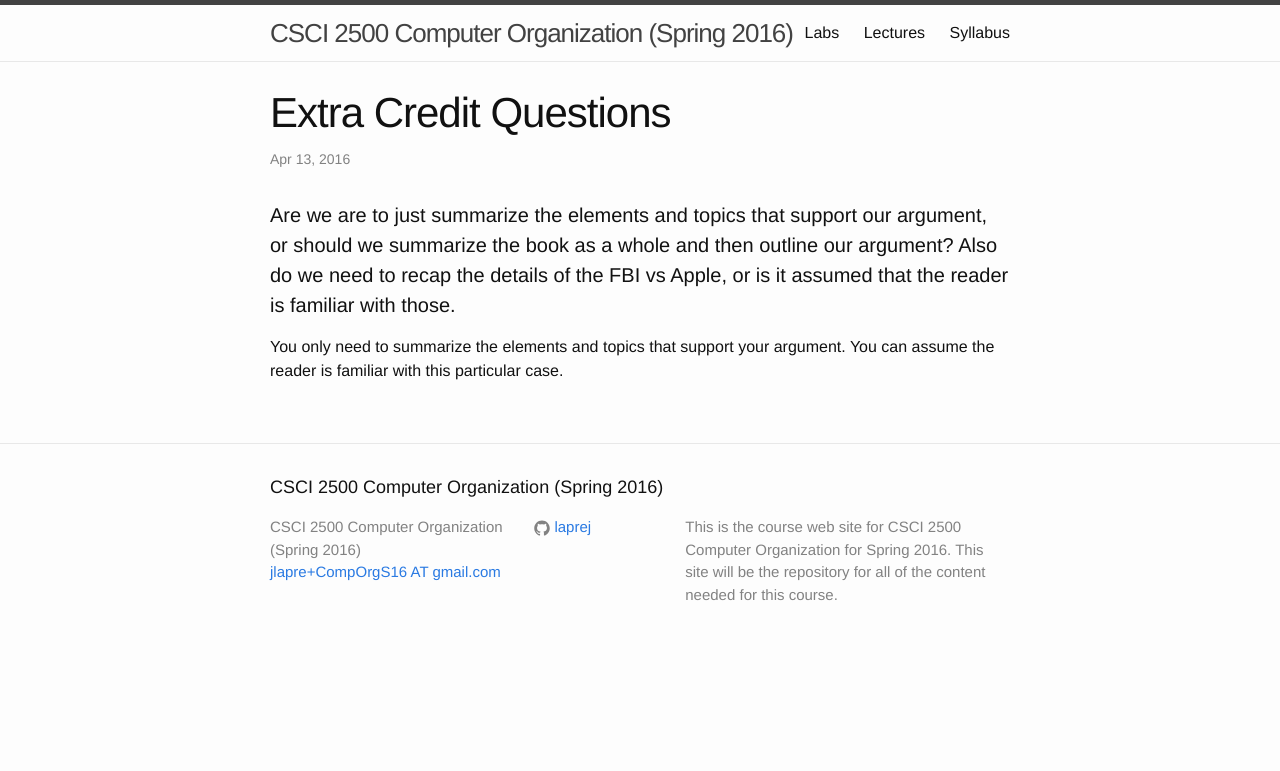
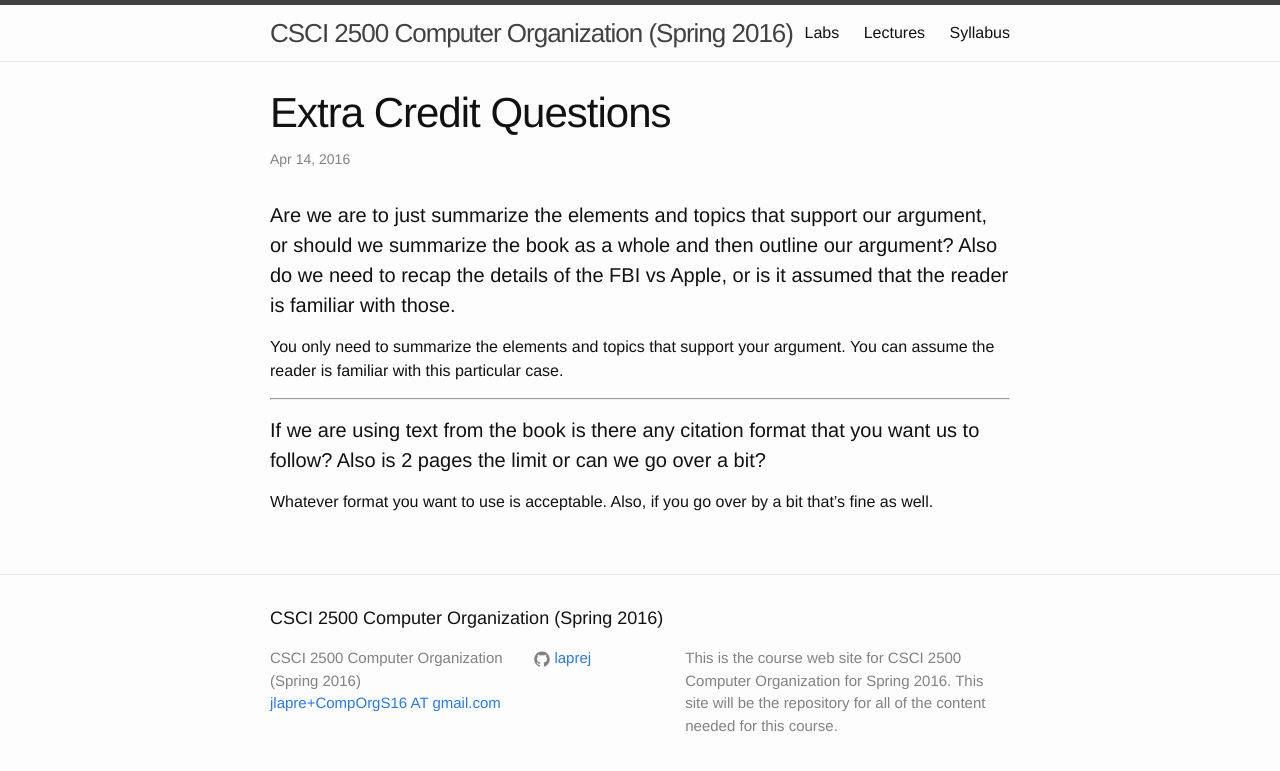
Before and after one commit to RPI-CSCI-2500-2016-Spring/RPI-CSCI-2500-2016-Spring.github.io, a Jekyll site: the page built from _posts/2016-04-13-extra-credit.md, in a window 1280 px wide. Shown: the top 771 px of the page. Built offline with Jekyll 4.4.1, drawn with Linux system fonts in a browser that asks for light colours.

Commit message:
Added a question on EC

```diff
--- a/_posts/2016-04-13-extra-credit.md
+++ b/_posts/2016-04-13-extra-credit.md
@@ -1,7 +1,7 @@
 ---
 layout: post
 title:  Extra Credit Questions
-date: 2016-04-13 20:00:00
+date: 2016-04-14 22:30:00
 category: questions
 ---
 
@@ -11,3 +11,11 @@ category: questions
 
 You only need to summarize the elements and topics that support your argument.
 You can assume the reader is familiar with this particular case.
+
+---------------------------------------
+
+<a id="Q2"></a>
+
+#### If we are using text from the book is there any citation format that you want us to follow?  Also is 2 pages the limit or can we go over a bit?
+
+Whatever format you want to use is acceptable.  Also, if you go over by a bit that's fine as well.
```
